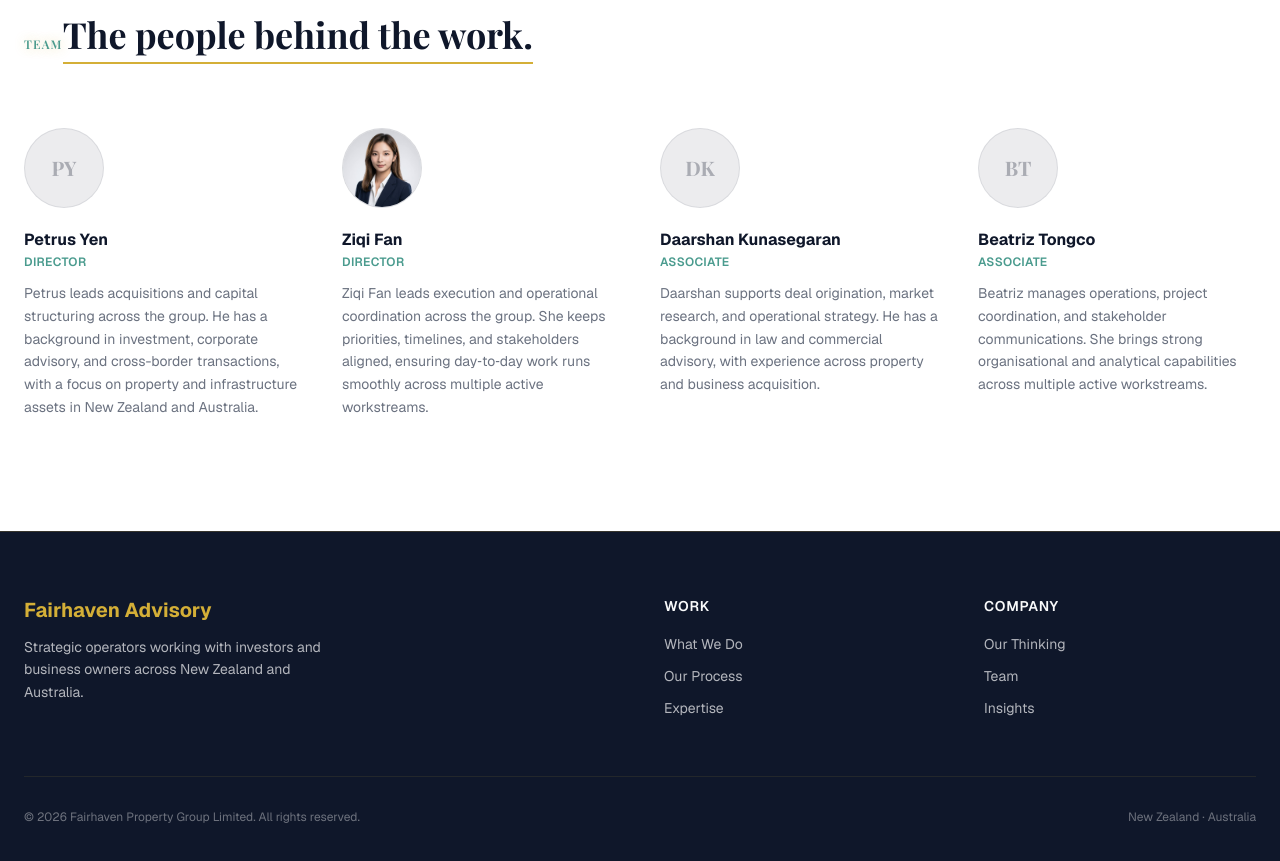
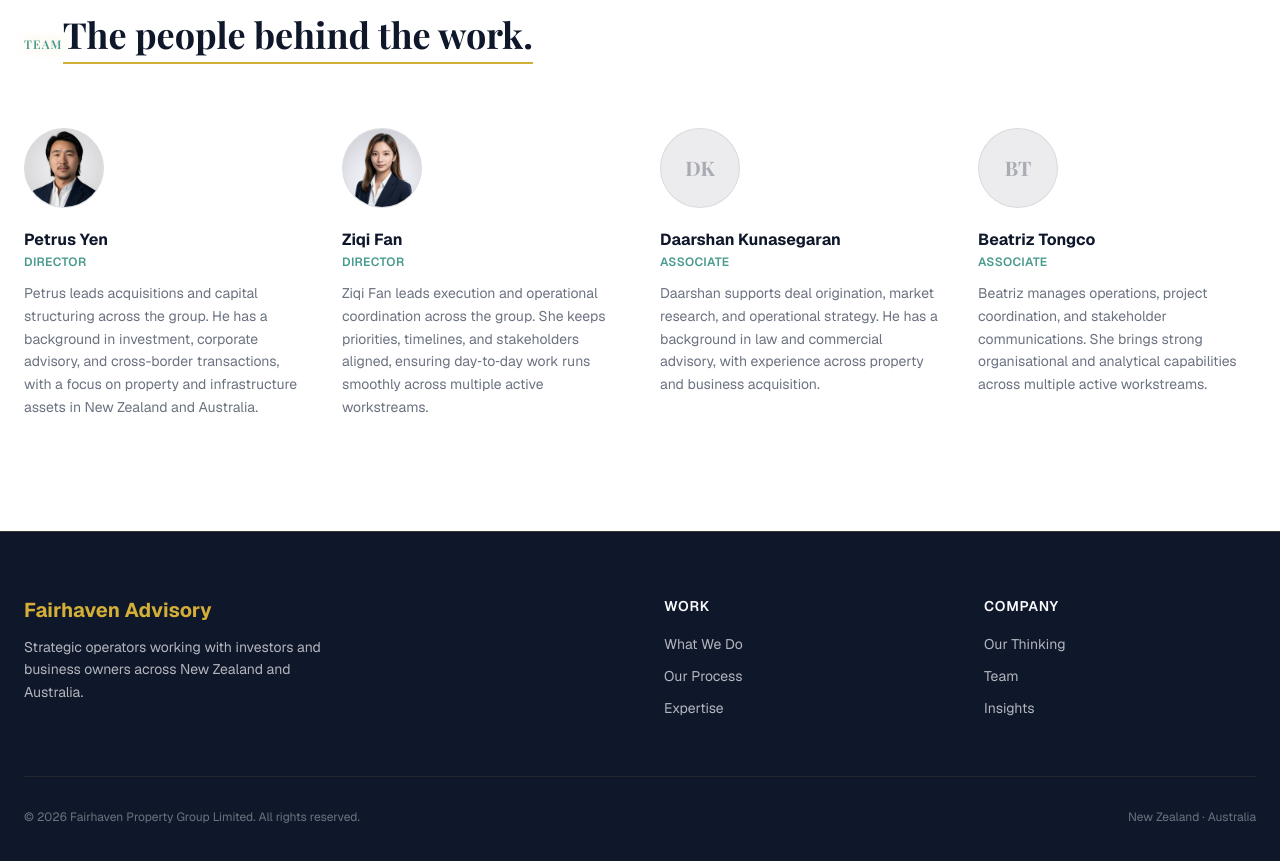
Before and after one commit to ginsualimig/fairhaven-advisory, a Next.js app: page / in a window 1280 px wide. Shown: the part 4220-5081 px from the top of the page. Built offline with nearby package versions, Linux system fonts and the light colour scheme; no server answers; a web font is replaced by a local one.

Commit message:
feat: add Petrus Yen headshot to team section

```diff
--- a/app/page.tsx
+++ b/app/page.tsx
@@ -107,6 +107,7 @@
     name: "Petrus Yen",
     title: "Director",
     bio: "Petrus leads acquisitions and capital structuring across the group. He has a background in investment, corporate advisory, and cross-border transactions, with a focus on property and infrastructure assets in New Zealand and Australia.",
+    image: "/headshots/petrus-yen.jpg",
   },
   {
     name: "Ziqi Fan",
```
Also changed, not shown: public/headshots/petrus-yen.jpg (added).
